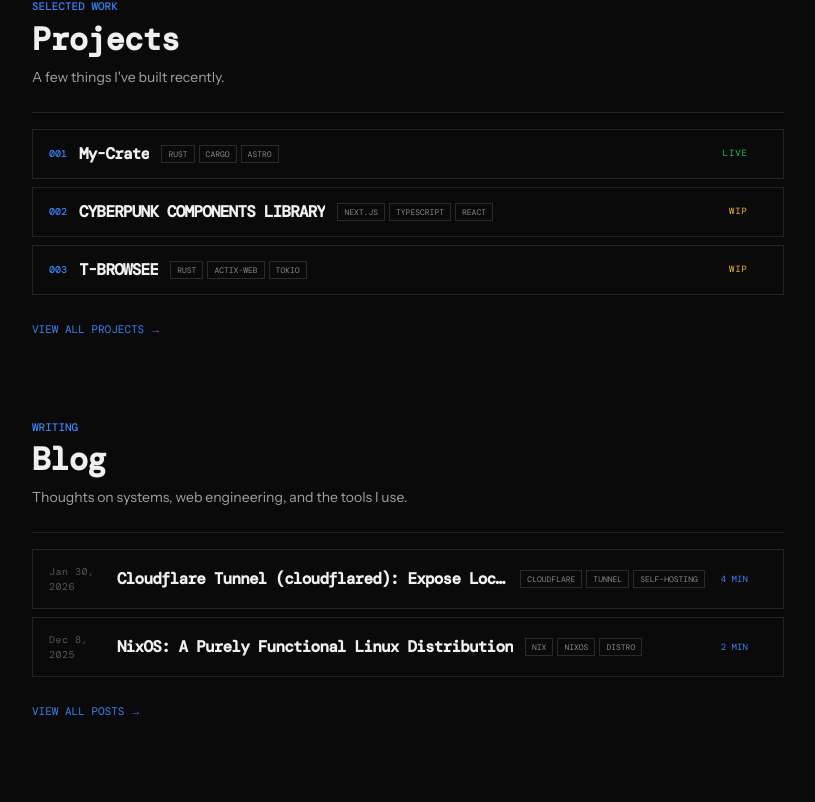
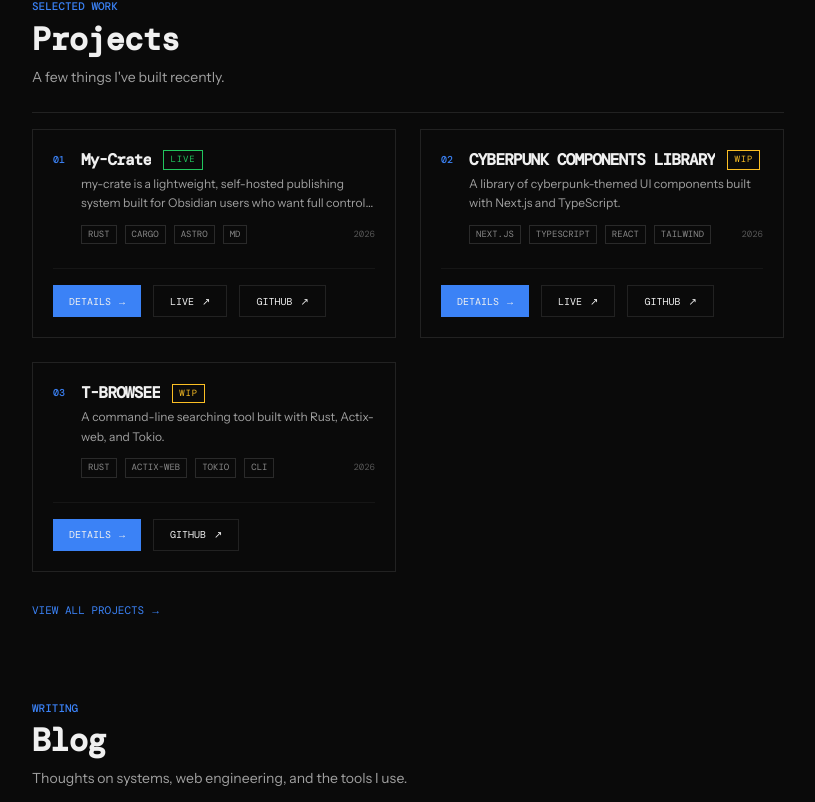
Before and after one commit to Rohit-48/portfolio-v1, a Next.js app: page / in a window 1280 px wide. Shown: the part 898-1700 px from the top of the page, without its empty margins (232-1047 px from the left). Built offline with nearby package versions, Linux system fonts and the light colour scheme; a web font is replaced by a local one.

Commit message:
refactor(work): update project preview to use grid layout and ProjectCard

```diff
--- a/components/WorkGrid.tsx
+++ b/components/WorkGrid.tsx
@@ -1,89 +1,19 @@
 "use client";
 
 import Link from "next/link";
-import { motion, useInView, type Variants } from "framer-motion";
+import { motion, useInView } from "framer-motion";
 import { useRef } from "react";
 import { getFeaturedProjects } from "@/lib/projects";
-import { useProjectPreview } from "@/components/projects/ProjectPreviewContext";
-import type { ProjectMeta } from "@/types/project";
+import ProjectCard from "@/components/projects/ProjectCard";
 
 const projects = getFeaturedProjects().slice(0, 3);
 
 const ease = [0.25, 0.1, 0.25, 1] as const;
 
-const statusColor: Record<string, string> = {
-  live: "text-status-live",
-  wip: "text-status-wip",
-  archived: "text-status-archived",
-};
-
-function WorkGridCard({
-  project,
-  index,
-  variants,
-}: {
-  project: ProjectMeta;
-  index: number;
-  variants: Variants;
-}) {
-  const { setPreview } = useProjectPreview() ?? {};
-  const num = String(index + 1).padStart(3, "0");
-  const statusLabel = project.status.toUpperCase();
-
-  return (
-    <motion.div variants={variants}>
-      <Link
-        href={`/projects/${project.slug}`}
-        className="group relative flex items-center justify-between gap-4 px-4 py-3.5 border border-border bg-transparent transition-[border-color,background-color,transform] duration-200 ease-out hover:border-accent/40 hover:bg-surface-hover hover:-translate-y-0.5"
-        onMouseEnter={(e) => setPreview?.(project, e.clientX, e.clientY)}
-        onMouseMove={(e) => setPreview?.(project, e.clientX, e.clientY)}
-        onMouseLeave={() => setPreview?.(null, 0, 0)}
-      >
-        <span className="absolute bottom-0 left-0 h-[2px] bg-accent w-0 group-hover:w-full transition-[width] duration-300 ease-out" />
-
-        {/* Left: number + title + tags */}
-        <div className="flex items-center gap-3 min-w-0">
-          <span className="font-mono text-[10px] text-accent tracking-label font-medium shrink-0">
-            {num}
-          </span>
-          <h3 className="font-mono text-[14px] md:text-[16px] font-semibold text-primary leading-tight tracking-tighter truncate group-hover:text-accent transition-colors duration-150 ease-out">
-            {project.title}
-          </h3>
-          <div className="hidden md:flex items-center gap-1 shrink-0">
-            {project.tags.slice(0, 3).map((t) => (
-              <span
-                key={t}
-                className="font-mono text-[8px] tracking-tag uppercase px-1.5 py-0.5 border border-tag-border text-tag-text group-hover:border-accent/40 transition-colors duration-150 ease-out"
-              >
-                {t}
-              </span>
-            ))}
-          </div>
-        </div>
-
-        {/* Right: status + arrow */}
-        <div className="flex items-center gap-3 shrink-0">
-          <span className={`font-mono text-[9px] tracking-[0.1em] ${statusColor[project.status] ?? "text-dim"}`}>
-            {statusLabel}
-          </span>
-          <span className="font-mono text-accent text-xs opacity-0 -translate-x-1 group-hover:opacity-100 group-hover:translate-x-0 transition-[opacity,transform] duration-200 ease-out">
-            &rarr;
-          </span>
-        </div>
-      </Link>
-    </motion.div>
-  );
-}
-
 const headerVariant = (delay: number) => ({
   hidden: { opacity: 0, y: 12 },
   visible: { opacity: 1, y: 0, transition: { duration: 0.4, delay, ease } },
 });
-
-const cardVariant = {
-  hidden: { opacity: 0, y: 10 },
-  visible: { opacity: 1, y: 0, transition: { duration: 0.35, ease } },
-};
 
 const stagger = {
   hidden: {},
@@ -135,10 +65,10 @@ export default function WorkGrid() {
           variants={stagger}
           initial="hidden"
           animate={inView ? "visible" : "hidden"}
-          className="flex flex-col gap-2"
+          className="grid grid-cols-1 md:grid-cols-2 gap-4 md:gap-6"
         >
           {projects.map((p, i) => (
-            <WorkGridCard key={p.slug} project={p} index={i} variants={cardVariant} />
+            <ProjectCard key={p.slug} project={p} index={i} />
           ))}
         </motion.div>
 
@@ -147,7 +77,7 @@ export default function WorkGrid() {
           variants={headerVariant(0.4)}
           initial="hidden"
           animate={inView ? "visible" : "hidden"}
-          className="mt-5"
+          className="mt-6"
         >
           <Link
             href="/projects"
```
